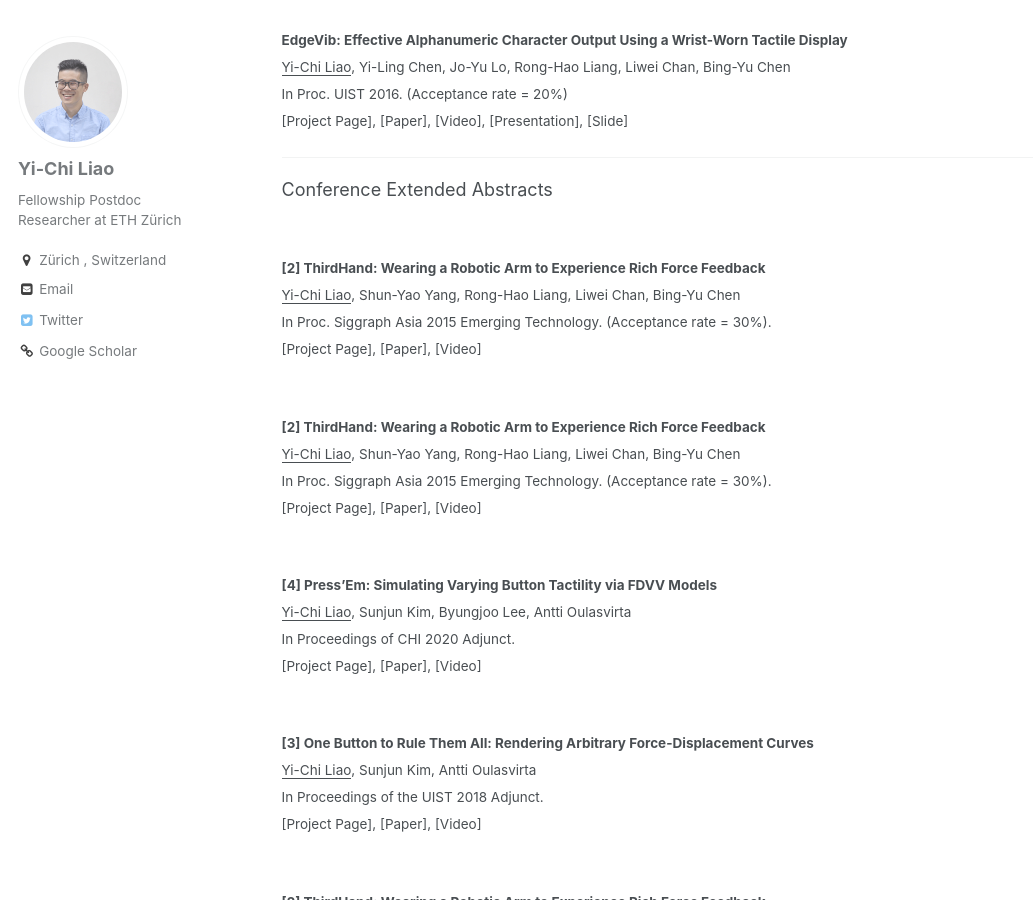
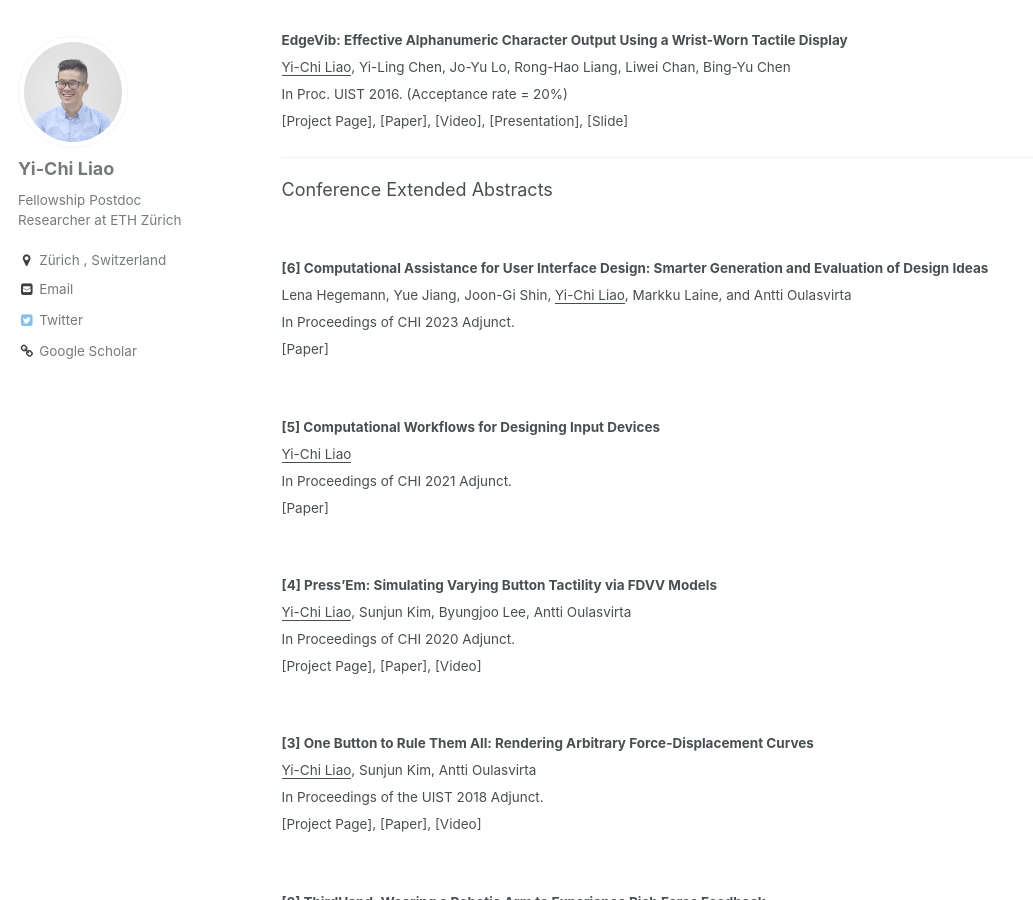
Before and after one commit to yichiliao/yichiliao.github.io, a Jekyll site: the page built from _pages/publications.md, in a window 1280 px wide and 900 px high, scrolled down 1935 px. Shown: the whole window, without its empty margins (0-1033 px from the left). Built offline with Jekyll 4.4.1, drawn with Linux system fonts in a browser that asks for light colours.

Commit message:
updating publications

```diff
--- a/_pages/publications.md
+++ b/_pages/publications.md
@@ -86,16 +86,16 @@ In Proc. UIST 2016. (Acceptance rate = 20%) </small><br>
 Conference Extended Abstracts
 
 <br>
-<small>**[2] ThirdHand: Wearing a Robotic Arm to Experience Rich Force Feedback**<br>
-<u>Yi-Chi Liao</u>, Shun-Yao Yang, Rong-Hao Liang, Liwei Chan, Bing-Yu Chen<br>
-In Proc. Siggraph Asia 2015 Emerging Technology. (Acceptance rate = 30%). </small><br>
-<small>[[Project Page](https://yichiliao.github.io/portfolio/5-thirdhand/)], [[Paper](http://yichiliao.github.io/files/thirdhand_sa15.pdf)], [[Video](https://www.youtube.com/watch?v=Q_2owlSeDg4)]</small>
+<small>**[6] Computational Assistance for User Interface Design: Smarter Generation and Evaluation of Design Ideas**<br>
+Lena Hegemann, Yue Jiang, Joon-Gi Shin,  <u>Yi-Chi Liao</u>, Markku Laine, and Antti Oulasvirta<br>
+In Proceedings of CHI 2023 Adjunct.</small><br>
+<small>[[Paper](https://dl.acm.org/doi/pdf/10.1145/3544549.3583960)]</small>
 
 <br>
-<small>**[2] ThirdHand: Wearing a Robotic Arm to Experience Rich Force Feedback**<br>
-<u>Yi-Chi Liao</u>, Shun-Yao Yang, Rong-Hao Liang, Liwei Chan, Bing-Yu Chen<br>
-In Proc. Siggraph Asia 2015 Emerging Technology. (Acceptance rate = 30%). </small><br>
-<small>[[Project Page](https://yichiliao.github.io/portfolio/5-thirdhand/)], [[Paper](http://yichiliao.github.io/files/thirdhand_sa15.pdf)], [[Video](https://www.youtube.com/watch?v=Q_2owlSeDg4)]</small>
+<small>**[5] Computational Workflows for Designing Input Devices**<br>
+<u>Yi-Chi Liao</u><br>
+In Proceedings of CHI 2021 Adjunct. </small><br>
+<small>[[Paper](https://arxiv.org/pdf/2101.10032.pdf)]</small>
 
 <br>
 <small>**[4] Press'Em: Simulating Varying Button Tactility via FDVV Models**<br>
```
